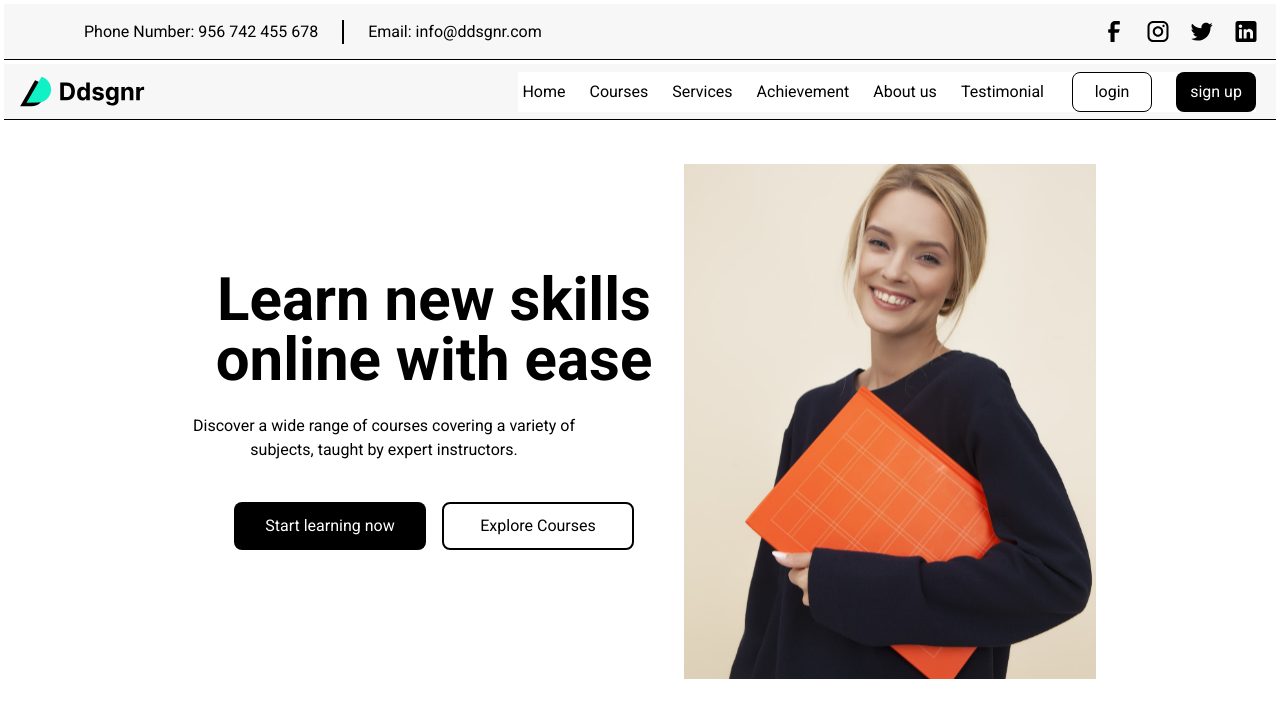
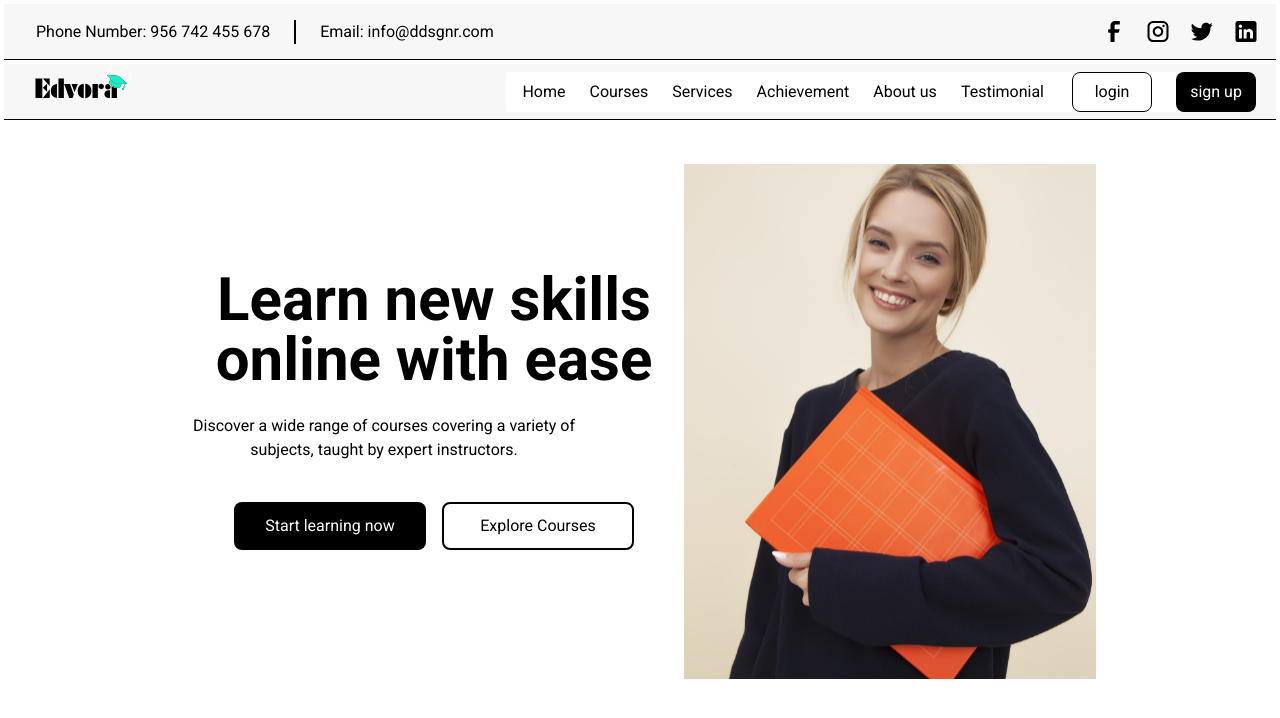
Before and after one commit to Shaheer-Ahmed-Malik/q2-assignment-6, a Next.js app: page / in a window 1280 px wide. Shown: the top 718 px of the page. Built offline with nearby package versions, Linux system fonts and the light colour scheme.

Commit message:
changed logo and some minor adjustment

```diff
--- a/src/app/components/Header.tsx
+++ b/src/app/components/Header.tsx
@@ -8,12 +8,12 @@ const Header = () => {
       <div>
         {/* sm */}
         <div className="block md:hidden">
-        <div className="flex justify-between items-center border-b border-black pr-10 pl-6 h-20">
+        <div className="flex justify-between items-center border-b border-black pr-6 pl-2 h-20">
             <Image
-            src="/logo/logo.svg"
+            src="/logo/logo1.svg"
             alt="logo"
-            width={140}
-            height={125}
+            width={150}
+            height={140}
             />
             <Image
             src="/icon/hamburger.svg"
@@ -26,7 +26,7 @@ const Header = () => {
         {/* large */}
         <div className="hidden md:block">
         <div className="flex justify-between bg-primary h-14 m-1 border-b-[1px] border-black">
-          <ul className="flex space-x-6 ml-20 items-center">
+          <ul className="flex space-x-6 ml-8 items-center">
             <li>Phone Number: 956 742 455 678</li>
             <li className="border-l-2 border-black px-6">
               Email: info@ddsgnr.com
@@ -60,13 +60,14 @@ const Header = () => {
             />
           </div>
         </div>
+        {/* logo */}
         <div className="flex m-1 justify-between items-center bg-primary h-14 border-b-[1px] border-black">
-          <div className="ml-4">
+          <div>
             <Link href="/">
-              <Image src="/logo/logo.svg" alt="logo" height={40} width={125} />
+              <Image src="/logo/logo1.svg" alt="logo" height={40} width={150} />
             </Link>
           </div>
-          <div className="flex space-x-6 m-5 bg-white border-r-rounded">
+          <div className="flex space-x-6 m-5 pl-3 bg-white rounded">
             <ul className="flex m-1 items-center space-x-6">
               <li className="hover:cursor-pointer hover:underline hover:underline-offset-[15px]">
                 Home
```
Also changed, not shown: public/logo/logo1.svg (added).
